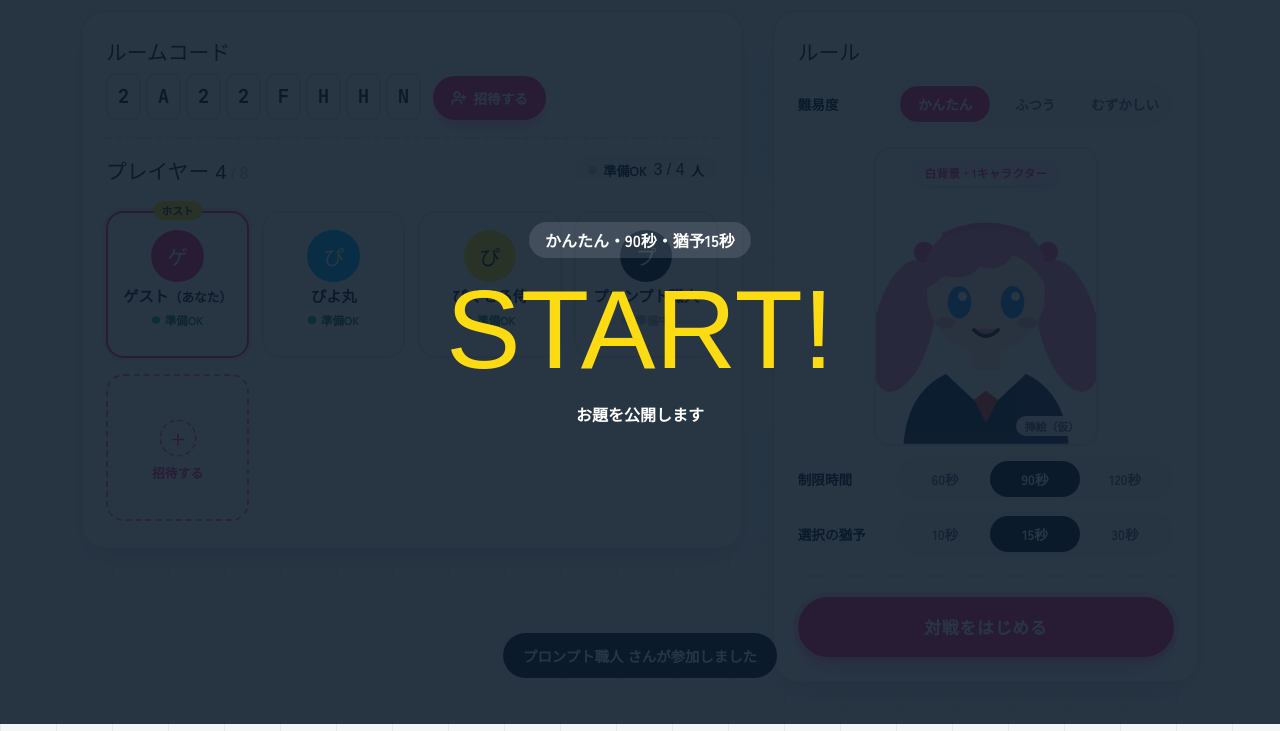
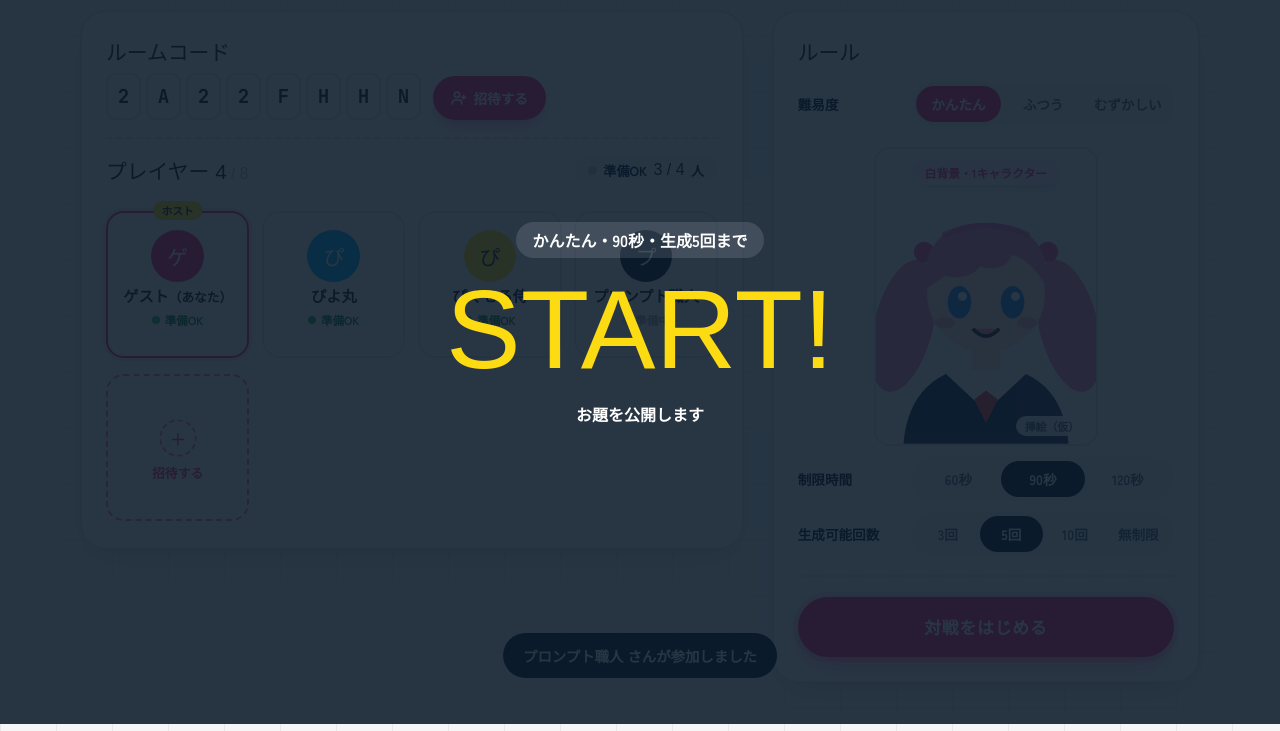
Before and after one commit to animic-works/animic-mock, a plain HTML site: page lobby.html in a window 1280 px wide. Both pictures are taken after a click on the button "対戦をはじめる". Shown: the part 76-807 px from the top of the page. Drawn offline with Linux system fonts and the light colour scheme; a web font is replaced by a local one.

Commit message:
feat(mock): ロビーの「選択の猶予」を「生成可能回数」に置き換える
- ロビーのルールで、生成できる回数の上限（3回・5回・10回・無制限）を選べるようにする
- 対戦画面では「生成 n / 上限 回」を表示し、上限に達したら生成できないようにする
  （成功した生成と生成中のものを数え、失敗した生成は数えない）
- 画像選択の猶予は、対戦画面で15秒の固定にする

Co-Authored-By: Claude Opus 5.5 (1M context) <noreply@anthropic.com>

```diff
--- a/lobby.html
+++ b/lobby.html
@@ -338,7 +338,7 @@
 
       .rules > div {
         display: grid;
-        grid-template-columns: 5.4rem minmax(0, 1fr);
+        grid-template-columns: 6.4rem minmax(0, 1fr);
         align-items: center;
         gap: 0.75rem;
       }
@@ -761,12 +761,13 @@
             </dd>
           </div>
           <div>
-            <dt>選択の猶予</dt>
+            <dt>生成可能回数</dt>
             <dd>
-              <div class="seg" role="radiogroup" aria-label="選択の猶予">
-                <input type="radio" name="grace" id="g-10" value="10" /><label for="g-10">10秒</label>
-                <input type="radio" name="grace" id="g-15" value="15" checked /><label for="g-15">15秒</label>
-                <input type="radio" name="grace" id="g-30" value="30" /><label for="g-30">30秒</label>
+              <div class="seg" role="radiogroup" aria-label="生成可能回数">
+                <input type="radio" name="limit" id="n-3" value="3" /><label for="n-3">3回</label>
+                <input type="radio" name="limit" id="n-5" value="5" checked /><label for="n-5">5回</label>
+                <input type="radio" name="limit" id="n-10" value="10" /><label for="n-10">10回</label>
+                <input type="radio" name="limit" id="n-0" value="0" /><label for="n-0">無制限</label>
               </div>
             </dd>
           </div>
@@ -781,7 +782,7 @@
             </figure>
           </div>
           <div><dt>制限時間</dt><dd class="summary" id="view-time"></dd></div>
-          <div><dt>選択の猶予</dt><dd class="summary" id="view-grace"></dd></div>
+          <div><dt>生成可能回数</dt><dd class="summary" id="view-limit"></dd></div>
         </dl>
         <div class="divider" aria-hidden="true"></div>
         <div class="go">
@@ -954,7 +955,7 @@
         const val = (name) => document.querySelector(`[name=${name}]:checked`).value;
         $("view-level").textContent = val("level");
         $("view-time").textContent = `${val("time")}秒`;
-        $("view-grace").textContent = `${val("grace")}秒`;
+        $("view-limit").textContent = val("limit") === "0" ? "無制限" : `${val("limit")}回`;
 
         // 開始: ホストは「対戦をはじめる」だけ、ゲストは「準備完了」だけ
         $("go-status").innerHTML = `準備OK <b>${readyCount} / ${count}</b>人`;
@@ -998,8 +999,8 @@
       async function startCountdown() {
         const level = document.querySelector("[name=level]:checked").value;
         const time = document.querySelector("[name=time]:checked").value;
-        const grace = document.querySelector("[name=grace]:checked").value;
-        $("countdown-label").textContent = `${level}・${time}秒・猶予${grace}秒`;
+        const limit = document.querySelector("[name=limit]:checked").value;
+        $("countdown-label").textContent = `${level}・${time}秒・${limit === "0" ? "生成回数は無制限" : `生成${limit}回まで`}`;
         $("countdown").hidden = false;
         for (const n of [3, 2, 1]) {
           const el = $("countdown-num");
@@ -1015,7 +1016,7 @@
         await wait(700);
         // 対戦画面は今のところ1対1のため、最初の相手を渡す
         const opponent = players.find((p) => p !== me);
-        wipeTo("play.html", { code, level, time, grace, name: me.name, opp: opponent?.name || "ぴよ丸", role: isHost ? "host" : "guest" });
+        wipeTo("play.html", { code, level, time, limit, name: me.name, opp: opponent?.name || "ぴよ丸", role: isHost ? "host" : "guest" });
       }
 
       // 退出
```
Also changed, not shown: play.html (+8 -4 lines).
